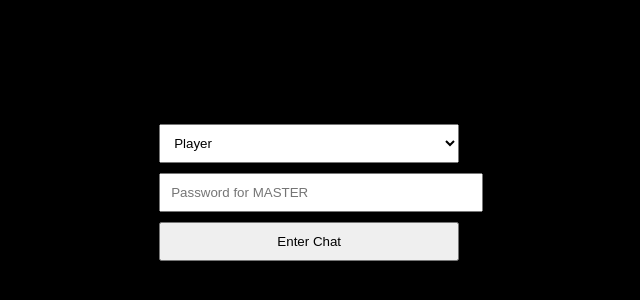
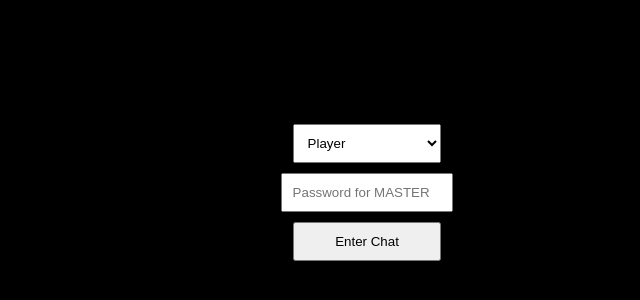
Before and after one commit to MisterPhlaphy/Game2, a website: page public/index.html in a window 1280 px wide. Shown: the part 208-508 px from the top of the page, without its empty margins (273-913 px from the left). Drawn offline with Linux system fonts and the light colour scheme.

Commit message:
Update styles.css

```diff
--- a/public/styles.css
+++ b/public/styles.css
@@ -7,10 +7,11 @@ body, html {
     display: flex;
     justify-content: center;
     align-items: center;
+    flex-direction: column;
 }
 
-#chat-container {
-    display: none;
+#nickname-container, #chat-container {
+    display: flex;
     flex-direction: column;
     align-items: center;
     width: 80%;
@@ -31,8 +32,7 @@ body, html {
 input[type="text"], input[type="password"], select, button {
     padding: 10px;
     margin: 5px;
-    width: 90%;
-    max-width: 300px;
+    width: calc(100% - 20px);
 }
 
 input[type="text"] {
```
